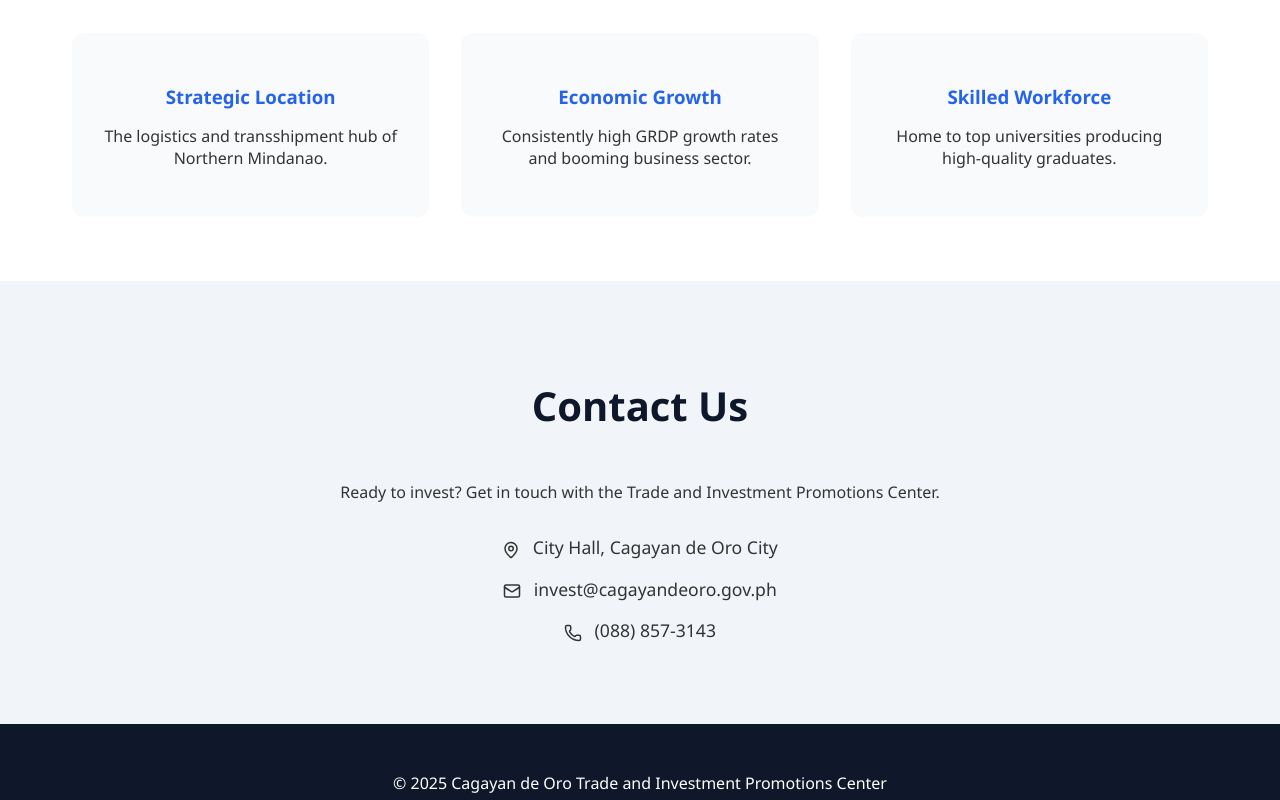
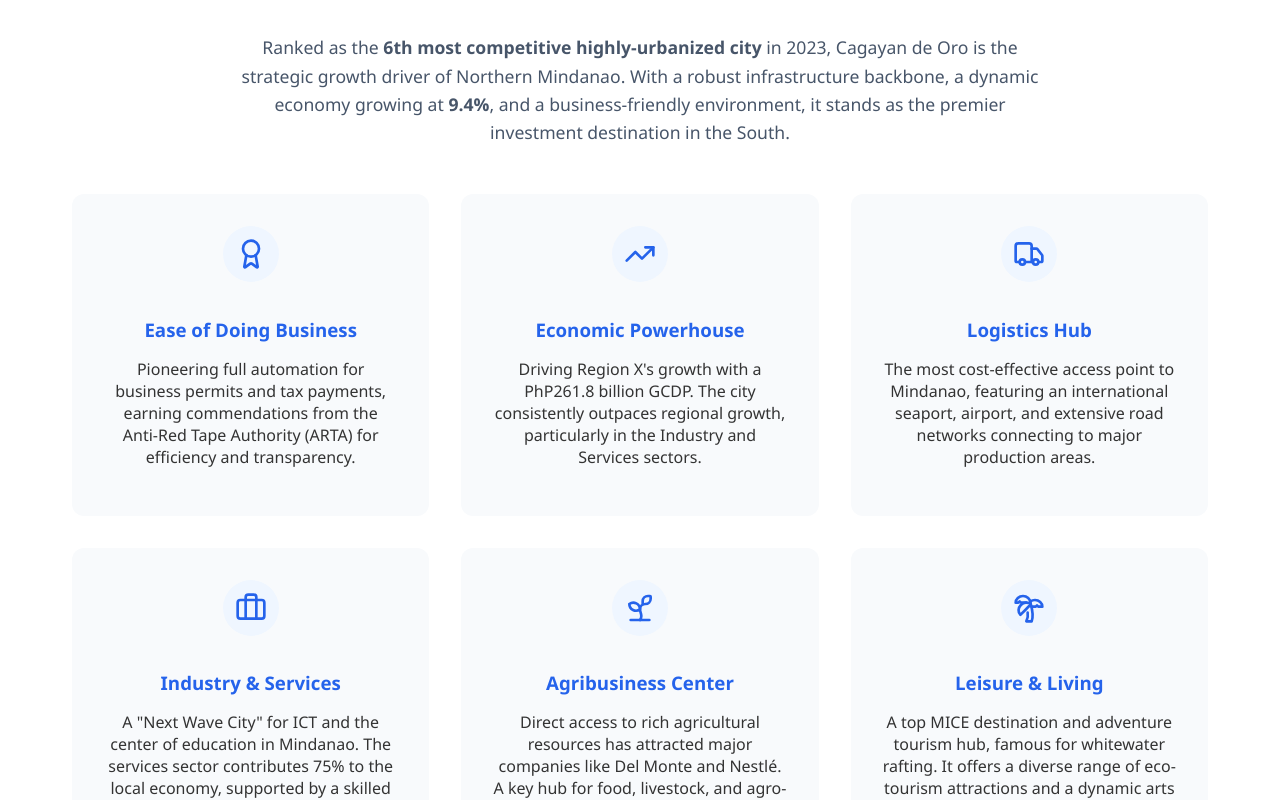
Before and after one commit to ORO-Invest-Sphere/oro-sphere-web, a React (Vite) app: page / in a window 1280 px wide. Shown: the part 880-1680 px from the top of the page. Built offline with nearby package versions, Linux system fonts and the light colour scheme; no server answers.

Commit message:
Fix Vercel 404 on auth redirect

```diff
--- a/src/App.jsx
+++ b/src/App.jsx
@@ -6,6 +6,7 @@
 import ApplicationTracker from './components/Tools/ApplicationTracker'
 import Login from './components/Auth/Login'
 import ProtectedRoute from './components/Auth/ProtectedRoute'
+import AuthCallback from './components/Auth/AuthCallback'
 import './App.css'
 
 // Lazy load heavy components
@@ -36,6 +37,7 @@
         {/* Public Routes */}
         <Route path="/" element={<LandingPage />} />
         <Route path="/login" element={<Login />} />
+        <Route path="/auth/callback" element={<AuthCallback />} />
 
         {/* Protected Dashboard Routes */}
         <Route path="/dashboard" element={
--- /dev/null
+++ b/src/components/Auth/AuthCallback.jsx
@@ -0,0 +1,34 @@
+import React, { useEffect } from 'react';
+import { useNavigate } from 'react-router-dom';
+import { supabase } from '../../lib/supabaseClient';
+
+const AuthCallback = () => {
+  const navigate = useNavigate();
+
+  useEffect(() => {
+    // Check for existing session or listen for the sign-in event
+    supabase.auth.getSession().then(({ data: { session } }) => {
+      if (session) {
+        navigate('/dashboard');
+      }
+    });
+
+    const { data: { subscription } } = supabase.auth.onAuthStateChange((event, session) => {
+      if (event === 'SIGNED_IN' || session) {
+        navigate('/dashboard');
+      }
+    });
+
+    return () => {
+      subscription.unsubscribe();
+    };
+  }, [navigate]);
+
+  return (
+    <div style={{ display: 'flex', justifyContent: 'center', alignItems: 'center', height: '100vh' }}>
+      <p>Completing secure sign in...</p>
+    </div>
+  );
+};
+
+export default AuthCallback;
--- a/src/components/Auth/Login.jsx
+++ b/src/components/Auth/Login.jsx
@@ -45,7 +45,7 @@
       const { error } = await supabase.auth.signInWithOAuth({
         provider: 'google',
         options: {
-          redirectTo: `${window.location.origin}/dashboard`,
+          redirectTo: `${window.location.origin}/auth/callback`,
         },
       });
 
--- a/src/components/Landing/LandingPage.css
+++ b/src/components/Landing/LandingPage.css
@@ -187,6 +187,24 @@
   transform: translateY(-5px);
 }
 
+.feature-icon {
+  color: #2563eb;
+  margin-bottom: 1rem;
+  display: inline-flex;
+  padding: 12px;
+  background-color: #eff6ff;
+  border-radius: 50%;
+}
+
+.about-intro {
+  max-width: 800px;
+  margin: 0 auto 3rem auto;
+  text-align: center;
+  font-size: 1.1rem;
+  line-height: 1.6;
+  color: #475569;
+}
+
 .feature-card h3 {
   color: #2563eb;
   margin-bottom: 1rem;
--- a/src/components/Landing/LandingPage.jsx
+++ b/src/components/Landing/LandingPage.jsx
@@ -1,6 +1,6 @@
 import React, { useState } from 'react';
 import { Link } from 'react-router-dom';
-import { MapPin, Mail, Phone } from 'lucide-react';
+import { MapPin, Mail, Phone, TrendingUp, Truck, Briefcase, Sprout, Palmtree, Award } from 'lucide-react';
 import InquiryModal from './InquiryModal';
 import './LandingPage.css';
 import logo from '../../assets/oroinvestsphere.png';
@@ -41,18 +41,49 @@
       <section id="about" className="about-section">
         <div className="section-container">
           <h2>Why Cagayan de Oro?</h2>
+
+          <div className="about-intro">
+            <p>
+              Ranked as the <strong>6th most competitive highly-urbanized city</strong> in 2023, Cagayan de Oro is the strategic growth driver of Northern Mindanao.
+              With a robust infrastructure backbone, a dynamic economy growing at <strong>9.4%</strong>, and a business-friendly environment, it stands as the premier investment destination in the South.
+            </p>
+          </div>
+
           <div className="features-grid">
             <div className="feature-card">
-              <h3>Strategic Location</h3>
-              <p>The logistics and transshipment hub of Northern Mindanao.</p>
+              <div className="feature-icon"><Award size={32} /></div>
+              <h3>Ease of Doing Business</h3>
+              <p>Pioneering full automation for business permits and tax payments, earning commendations from the Anti-Red Tape Authority (ARTA) for efficiency and transparency.</p>
             </div>
+
             <div className="feature-card">
-              <h3>Economic Growth</h3>
-              <p>Consistently high GRDP growth rates and booming business sector.</p>
+              <div className="feature-icon"><TrendingUp size={32} /></div>
+              <h3>Economic Powerhouse</h3>
+              <p>Driving Region X's growth with a PhP261.8 billion GCDP. The city consistently outpaces regional growth, particularly in the Industry and Services sectors.</p>
             </div>
+
             <div className="feature-card">
-              <h3>Skilled Workforce</h3>
-              <p>Home to top universities producing high-quality graduates.</p>
+              <div className="feature-icon"><Truck size={32} /></div>
+              <h3>Logistics Hub</h3>
+              <p>The most cost-effective access point to Mindanao, featuring an international seaport, airport, and extensive road networks connecting to major production areas.</p>
+            </div>
+
+            <div className="feature-card">
+              <div className="feature-icon"><Briefcase size={32} /></div>
+              <h3>Industry & Services</h3>
+              <p>A "Next Wave City" for ICT and the center of education in Mindanao. The services sector contributes 75% to the local economy, supported by a skilled workforce.</p>
+            </div>
+
+            <div className="feature-card">
+              <div className="feature-icon"><Sprout size={32} /></div>
+              <h3>Agribusiness Center</h3>
+              <p>Direct access to rich agricultural resources has attracted major companies like Del Monte and Nestlé. A key hub for food, livestock, and agro-processing.</p>
+            </div>
+
+            <div className="feature-card">
+              <div className="feature-icon"><Palmtree size={32} /></div>
+              <h3>Leisure & Living</h3>
+              <p>A top MICE destination and adventure tourism hub, famous for whitewater rafting. It offers a diverse range of eco-tourism attractions and a dynamic arts culture.</p>
             </div>
           </div>
         </div>
```
Also changed, not shown: vercel.json (added).
